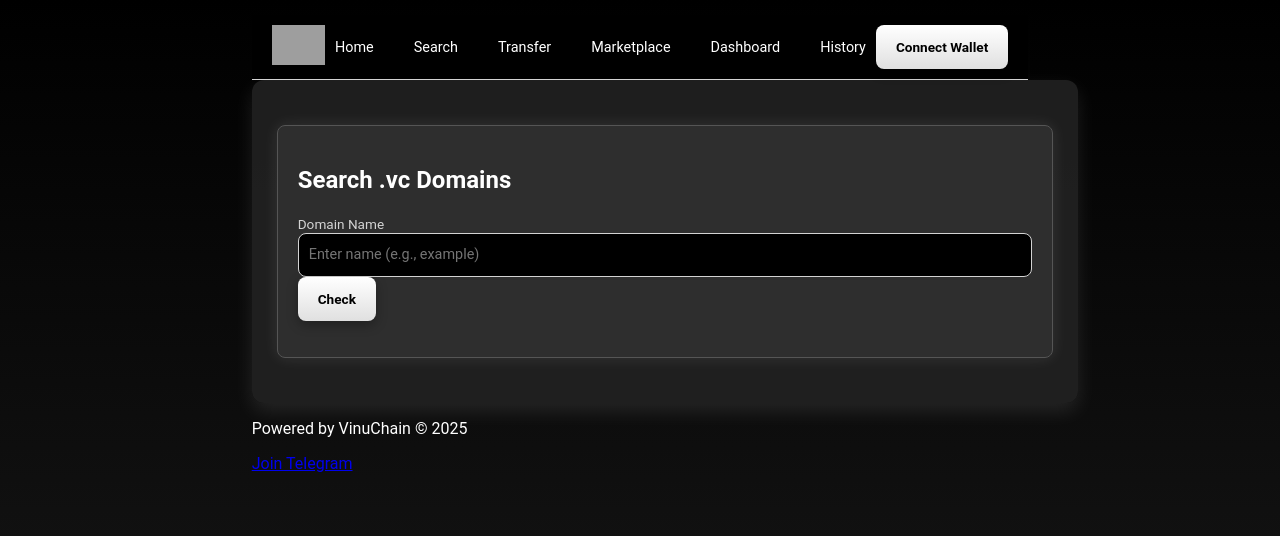
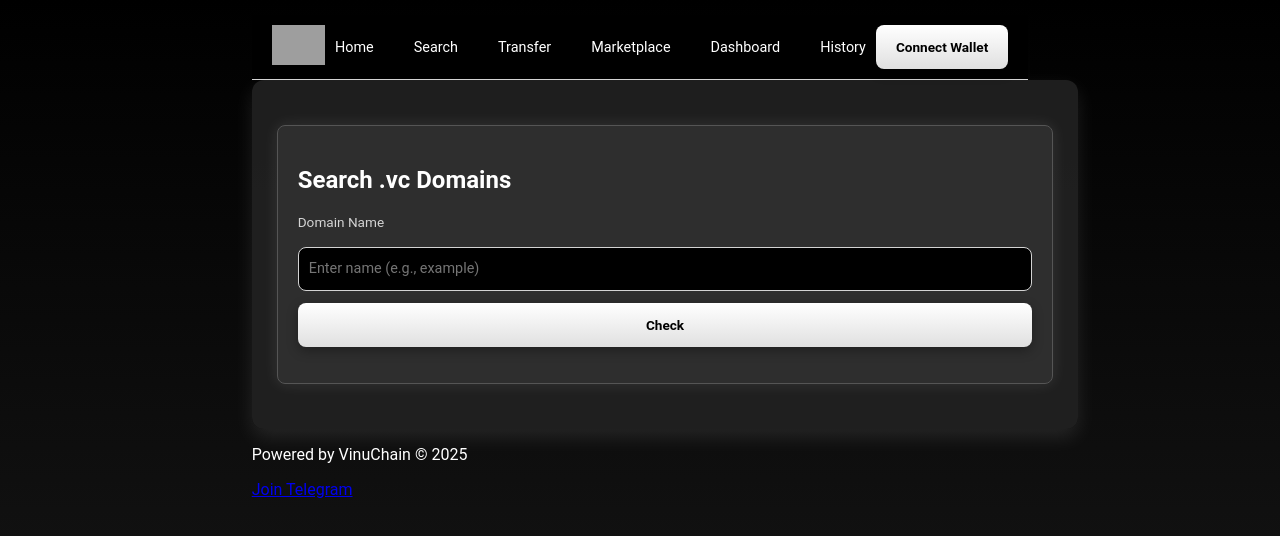
Before and after one commit to Vinuhub-vinuchain/Vinuhub-VNS, a React (Create React App) app: page /search in a window 1280 px wide. Shown: the top 536 px of the page. Built offline with nearby package versions, Linux system fonts and the light colour scheme; grey boxes are pictures that could not be loaded.

Commit message:
Update Search.module.css

```diff
--- a/src/styles/Search.module.css
+++ b/src/styles/Search.module.css
@@ -5,49 +5,39 @@
   padding: 20px;
   margin: 20px 0;
   box-shadow: 0 0 15px rgba(255, 255, 255, 0.1);
-            animation: fadeInSection 1s ease-in-out;
-            transition: box-shadow 0.3s;
 }
-        .card:hover {
-            box-shadow: 0 0 20px rgba(255, 255, 255, 0.2);
-        }
-        @keyframes fadeInSection {
-            from { opacity: 0; transform: translateY(15px); }
-            to { opacity: 1; transform: translateY(0); }
-        }
-        .input-group {
+
+.inputGroup {
   display: flex;
   flex-direction: column;
   gap: 12px;
-            flex-wrap: wrap;
 }
+
 label {
   color: #D3D3D3;
   font-size: 0.85rem;
-            margin-bottom: 5px;
 }
-        .card-grid {
-            display: grid;
-            grid-template-columns: repeat(auto-fit, minmax(250px, 1fr));
-            gap: 15px;
+
+input {
+  background: #000000;
+  color: #FFFFFF;
+  border: 1px solid #D3D3D3;
+  padding: 10px;
+  border-radius: 8px;
+  width: 100%;
 }
-        .domain-card, .marketplace-item, .history-item {
-            background: rgba(51, 51, 51, 0.8);
-            border: 1px solid #555555;
-            padding: 15px;
-            border-radius: 10px;
-            box-shadow: 0 0 10px rgba(255, 255, 255, 0.1);
-            transition: transform 0.3s, box-shadow 0.3s;
+
+button {
+  background: linear-gradient(#ffffff, #e0e0e0);
+  color: #000000;
+  border: none;
+  padding: 10px 20px;
+  cursor: pointer;
+  border-radius: 8px;
+  font-weight: bold;
 }
-        .domain-card:hover, .marketplace-item:hover, .history-item:hover {
-            transform: translateY(-5px);
-            box-shadow: 0 0 15px rgba(255, 255, 255, 0.2);
-        }
-        .domain-card button, .marketplace-item button {
-            margin: 6px 3px 0 0;
-            padding: 8px 12px;
-        }
-        #availStatus, #transferStatus, #marketStatus, #tokenDetails, #status {
+
+.statusMessage {
   color: #D3D3D3;
   font-size: 0.9rem;
   margin-top: 8px;
@@ -57,88 +47,9 @@
   border-left: 4px solid #ffffff;
   animation: pulse 2s infinite;
 }
+
 @keyframes pulse {
   0% { box-shadow: 0 0 0 0 rgba(255, 255, 255, 0.5); }
   70% { box-shadow: 0 0 0 8px rgba(255, 255, 255, 0); }
   100% { box-shadow: 0 0 0 0 rgba(255, 255, 255, 0); }
 }
-        #loadingOverlay {
-            display: none;
-            position: fixed;
-            top: 0;
-            left: 0;
-            width: 100%;
-            height: 100%;
-            background: rgba(0, 0, 0, 0.7);
-            z-index: 1000;
-            justify-content: center;
-            align-items: center;
-        }
-        .spinner {
-            border: 4px solid #ffffff;
-            border-top: 4px solid #000000;
-            border-radius: 50%;
-            width: 24px;
-            height: 24px;
-            animation: spin 1s linear infinite;
-            margin: 10px auto;
-        }
-        @keyframes spin {
-            0% { transform: rotate(0deg); }
-            100% { transform: rotate(360deg); }
-        }
-        @media (max-width: 768px) {
-            .hamburger {
-                display: block;
-            }
-            nav {
-                display: none;
-                flex-direction: column;
-                width: 100%;
-                background: #000000;
-                padding: 10px 0;
-            }
-            nav.active {
-                display: flex;
-            }
-            nav a {
-                margin: 8px 0;
-                font-size: 1rem;
-            }
-            .header-controls {
-                gap: 6px;
-            }
-            button {
-                padding: 8px 14px;
-                font-size: 0.8rem;
-                min-height: 44px;
-            }
-            input, select {
-                padding: 8px;
-                font-size: 0.8rem;
-                min-height: 44px;
-            }
-            #hero h2 {
-                font-size: 1.8rem;
-            }
-            #hero p {
-                font-size: 0.9rem;
-            }
-            .card {
-                padding: 15px;
-                margin: 15px 0;
-            }
-            .card-grid {
-                grid-template-columns: 1fr;
-            }
-            .input-group {
-                gap: 10px;
-            }
-            .domain-card, .marketplace-item, .history-item {
-                padding: 12px;
-            }
-            #connectWallet, #disconnectWallet {
-                font-size: 14px;
-                padding: 12px 20px;
-            }
-        }
```
Lines whose indentation alone changed are shown as unchanged.
